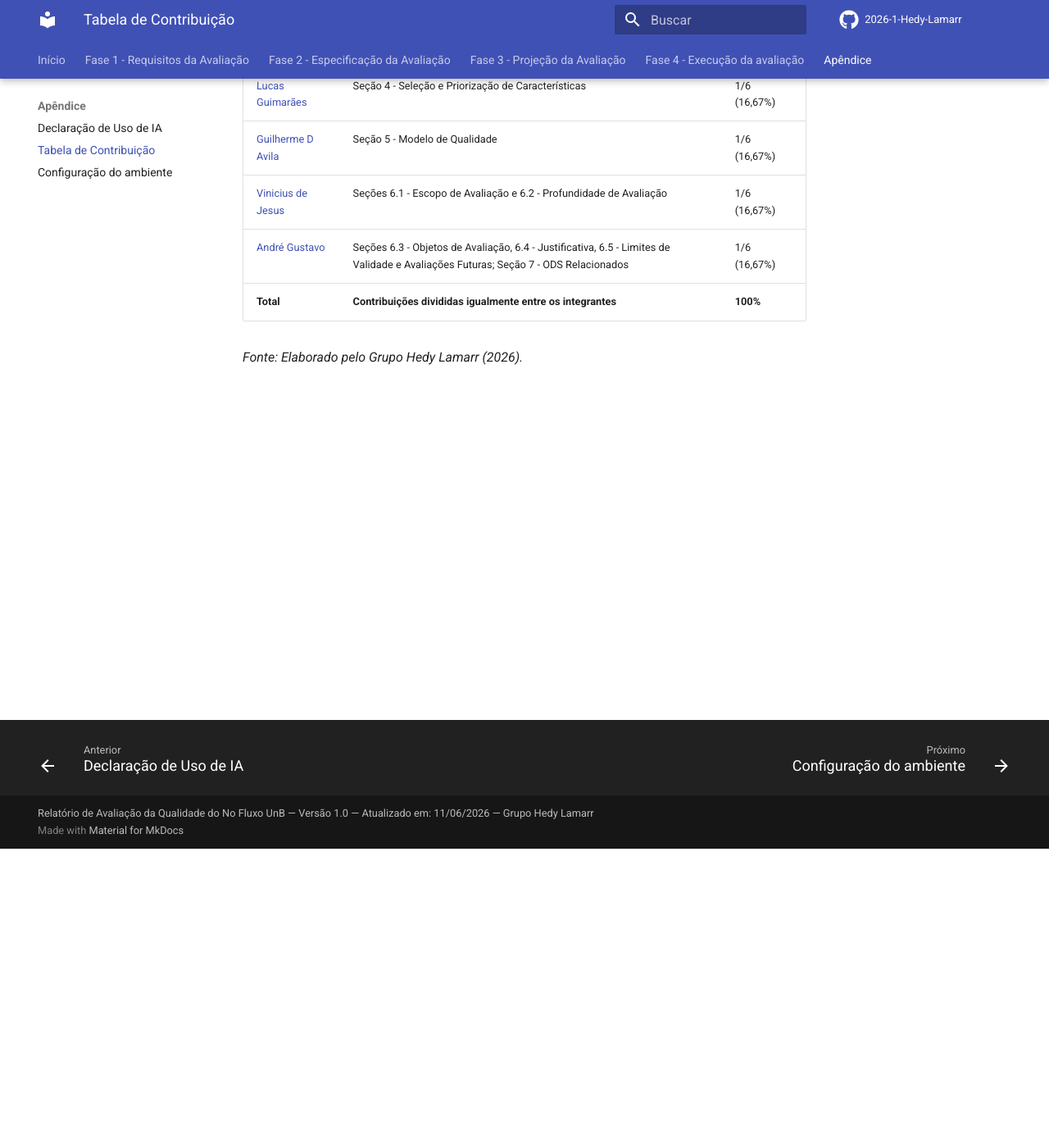
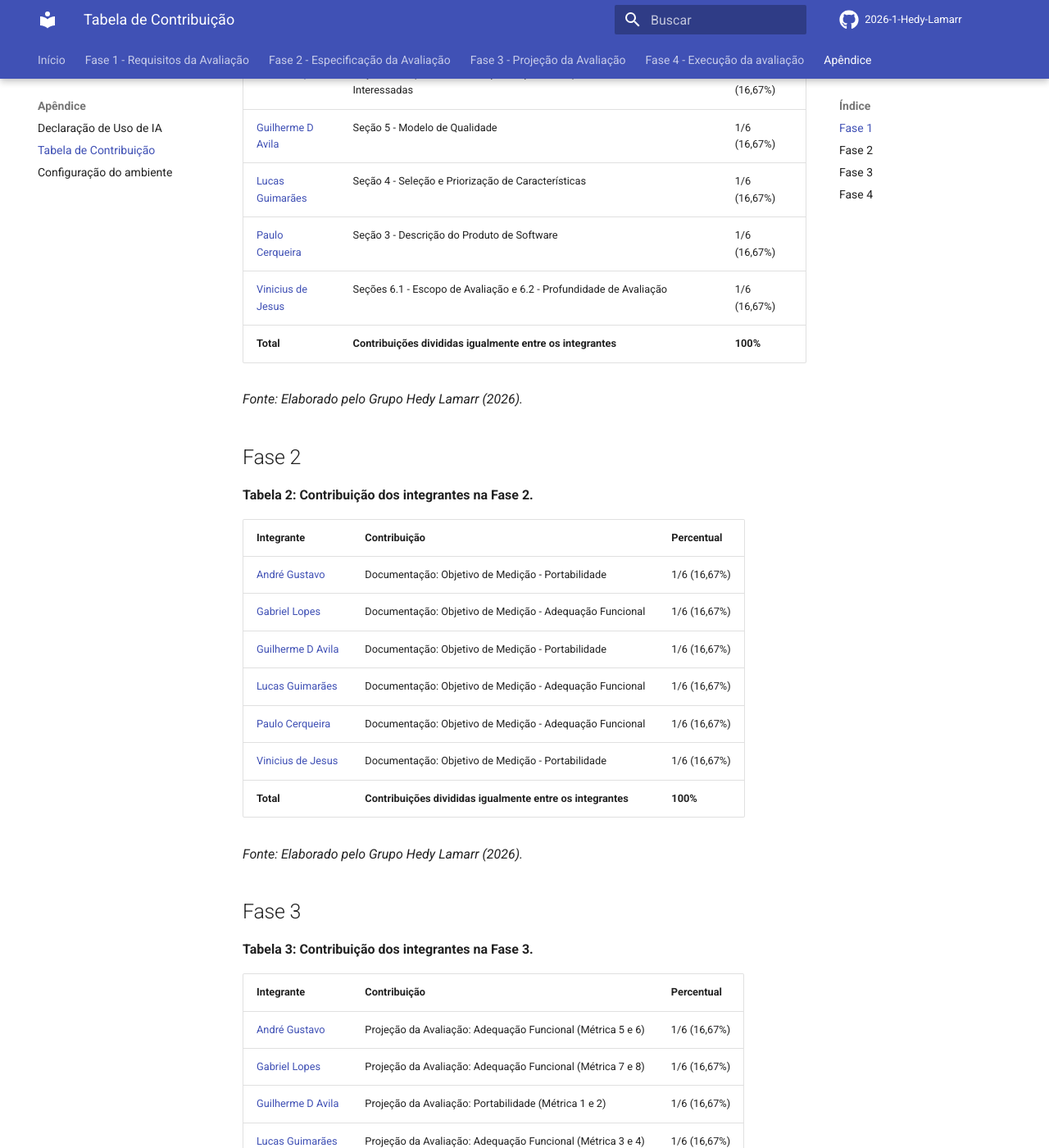
Before and after one commit to FCTE-Qualidade-de-Software-1/2026-1_T01_HEDY_LAMAR, an MkDocs documentation site: the page built from docs/extras/contribuicao.md, in a window 1280 px wide and 1400 px high, scrolled down 365 px. Shown: the whole window at 82% size. Built offline with MkDocs 1.6.1 and Material for MkDocs 9.7.7, drawn with Linux system fonts in a browser that asks for light colours; comment, search, counter and statistics services are not loaded; some of the changed text lies outside the part shown.

Commit message:
feat: adiciona tabela de contribuicao das fases 2, 3 e 4

```diff
--- a/docs/extras/contribuicao.md
+++ b/docs/extras/contribuicao.md
@@ -1,15 +1,65 @@
 # Tabela de Contribuição
+
+## Fase 1
 
 **Tabela 1: Contribuição dos integrantes na Fase 1.**
 
 | Integrante | Contribuição | Percentual |
 |---|---|---|
+| [André Gustavo](https://github.com/AndreGustavoRN) | Seções 6.3 - Objetos de Avaliação, 6.4 - Justificativa, 6.5 - Limites de Validade e Avaliações Futuras; Seção 7 - ODS Relacionados | 1/6 (16,67%) |
 | [Gabriel Lopes](https://github.com/BrzGab) | Seção 1 - Propósito da Avaliação; Seção 2 - Requisitante e Partes Interessadas | 1/6 (16,67%) |
+| [Guilherme D Avila](https://github.com/GuilhermeDavila) | Seção 5 - Modelo de Qualidade | 1/6 (16,67%) |
+| [Lucas Guimarães](https://github.com/lcsgborges) | Seção 4 - Seleção e Priorização de Características | 1/6 (16,67%) |
 | [Paulo Cerqueira](https://github.com/paulocerqr) | Seção 3 - Descrição do Produto de Software | 1/6 (16,67%) |
-| [Lucas Guimarães](https://github.com/lcsgborges) | Seção 4 - Seleção e Priorização de Características | 1/6 (16,67%) |
-| [Guilherme D Avila](https://github.com/GuilhermeDavila) | Seção 5 - Modelo de Qualidade | 1/6 (16,67%) |
 | [Vinicius de Jesus](https://github.com/UnderwaterVillager) | Seções 6.1 - Escopo de Avaliação e 6.2 - Profundidade de Avaliação | 1/6 (16,67%) |
-| [André Gustavo](https://github.com/AndreGustavoRN) | Seções 6.3 - Objetos de Avaliação, 6.4 - Justificativa, 6.5 - Limites de Validade e Avaliações Futuras; Seção 7 - ODS Relacionados | 1/6 (16,67%) |
 | **Total** | **Contribuições divididas igualmente entre os integrantes** | **100%** |
 
 *Fonte: Elaborado pelo Grupo Hedy Lamarr (2026).*
+
+## Fase 2
+
+**Tabela 2: Contribuição dos integrantes na Fase 2.**
+
+| Integrante | Contribuição | Percentual |
+|---|---|---|
+| [André Gustavo](https://github.com/AndreGustavoRN) | Documentação: Objetivo de Medição - Portabilidade | 1/6 (16,67%) |
+| [Gabriel Lopes](https://github.com/BrzGab) | Documentação: Objetivo de Medição - Adequação Funcional | 1/6 (16,67%) |
+| [Guilherme D Avila](https://github.com/GuilhermeDavila) | Documentação: Objetivo de Medição - Portabilidade | 1/6 (16,67%) |
+| [Lucas Guimarães](https://github.com/lcsgborges) | Documentação: Objetivo de Medição - Adequação Funcional | 1/6 (16,67%) |
+| [Paulo Cerqueira](https://github.com/paulocerqr) | Documentação: Objetivo de Medição - Adequação Funcional | 1/6 (16,67%) |
+| [Vinicius de Jesus](https://github.com/UnderwaterVillager) | Documentação: Objetivo de Medição - Portabilidade | 1/6 (16,67%) |
+| **Total** | **Contribuições divididas igualmente entre os integrantes** | **100%** |
+
+*Fonte: Elaborado pelo Grupo Hedy Lamarr (2026).*
+
+## Fase 3
+
+**Tabela 3: Contribuição dos integrantes na Fase 3.**
+
+| Integrante | Contribuição | Percentual |
+|---|---|---|
+| [André Gustavo](https://github.com/AndreGustavoRN) | Projeção da Avaliação: Adequação Funcional (Métrica 5 e 6) | 1/6 (16,67%) |
+| [Gabriel Lopes](https://github.com/BrzGab) | Projeção da Avaliação: Adequação Funcional (Métrica 7 e 8) | 1/6 (16,67%) |
+| [Guilherme D Avila](https://github.com/GuilhermeDavila) | Projeção da Avaliação: Portabilidade (Métrica 1 e 2) | 1/6 (16,67%) |
+| [Lucas Guimarães](https://github.com/lcsgborges) | Projeção da Avaliação: Adequação Funcional (Métrica 3 e 4) | 1/6 (16,67%) |
+| [Paulo Cerqueira](https://github.com/paulocerqr) | Projeção da Avaliação: Adequação Funcional (Métrica 1 e 2) | 1/6 (16,67%) |
+| [Vinicius de Jesus](https://github.com/UnderwaterVillager) | Projeção da Avaliação: Portabilidade (Métrica 3 e 4) | 1/6 (16,67%) |
+| **Total** | **Contribuições divididas igualmente entre os integrantes** | **100%** |
+
+*Fonte: Elaborado pelo Grupo Hedy Lamarr (2026).*
+
+## Fase 4
+
+**Tabela 4: Contribuição dos integrantes na Fase 4.**
+
+| Integrante | Contribuição | Percentual |
+|---|---|---|
+| [André Gustavo](https://github.com/AndreGustavoRN) | Execução da Avaliação: Adequação Funcional (Métrica 5 e 6) | 1/6 (16,67%) |
+| [Gabriel Lopes](https://github.com/BrzGab) | Execução da Avaliação: Adequação Funcional (Métrica 7 e 8) | 1/6 (16,67%) |
+| [Guilherme D Avila](https://github.com/GuilhermeDavila) | Execução da Avaliação: Portabilidade (Métrica 1 e 2) | 1/6 (16,67%) |
+| [Lucas Guimarães](https://github.com/lcsgborges) | Execução da Avaliação: Adequação Funcional (Métrica 3 e 4) | 1/6 (16,67%) |
+| [Paulo Cerqueira](https://github.com/paulocerqr) | Execução da Avaliação: Adequação Funcional (Métrica 1 e 2) | 1/6 (16,67%) |
+| [Vinicius de Jesus](https://github.com/UnderwaterVillager) | Execução da Avaliação: Portabilidade (Métrica 3 e 4) | 1/6 (16,67%) |
+| **Total** | **Contribuições divididas igualmente entre os integrantes** | **100%** |
+
+*Fonte: Elaborado pelo Grupo Hedy Lamarr (2026).*
```
Also changed, not shown: docs/declaracao_uso_ia.md (+1 -1 lines).
